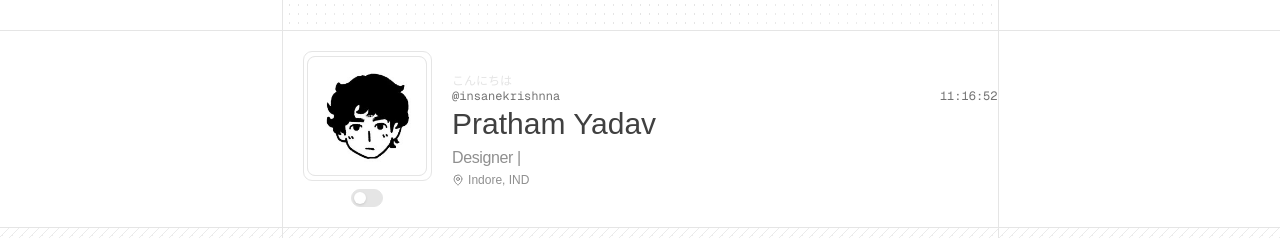
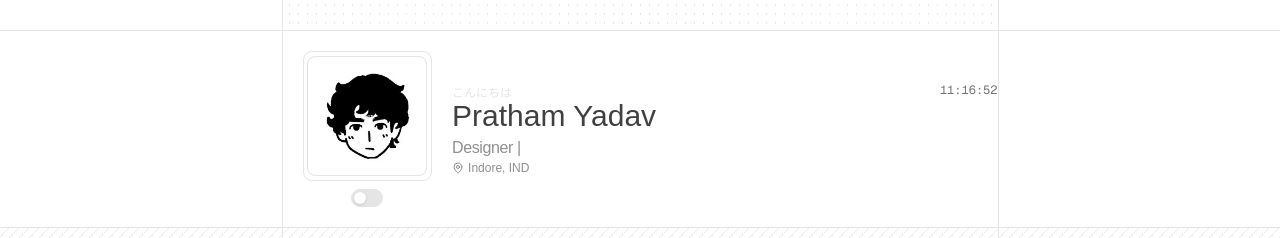
Before and after one commit to insanekrishnna/pratham_portfoilio, a Next.js app: page / in a window 1280 px wide. Shown: the part 3286-3524 px from the top of the page. Built offline with nearby package versions, Linux system fonts and the light colour scheme; no server answers; a web font is replaced by a local one.

Commit message:
feat: update Hero component layout; adjust GreetingCycle and TimeCounter positioning for improved alignment

```diff
--- a/components/home/hero.tsx
+++ b/components/home/hero.tsx
@@ -17,11 +17,11 @@ export function Hero() {
         <AvatarSwitch />
       </div>
 
-      <div className="flex min-w-0 flex-1 flex-col justify-center gap-0.5">
-        <GreetingCycle className="text-muted-foreground font-mono text-xs" />
-
+      <div className="flex min-w-0 flex-1 flex-col justify-center gap-0">
+        {/* The greeting takes the slot the handle used to hold, so the
+            clock keeps its place and the whole stack rides one line up. */}
         <div className="text-muted-foreground flex items-center justify-between gap-2 text-xs">
-          <span className="truncate font-mono">@{profile.handle}</span>
+          <GreetingCycle className="min-w-0 font-mono" />
           <TimeCounter
             className="shrink-0 font-mono tabular-nums"
             timeZone={profile.timezone}
```
